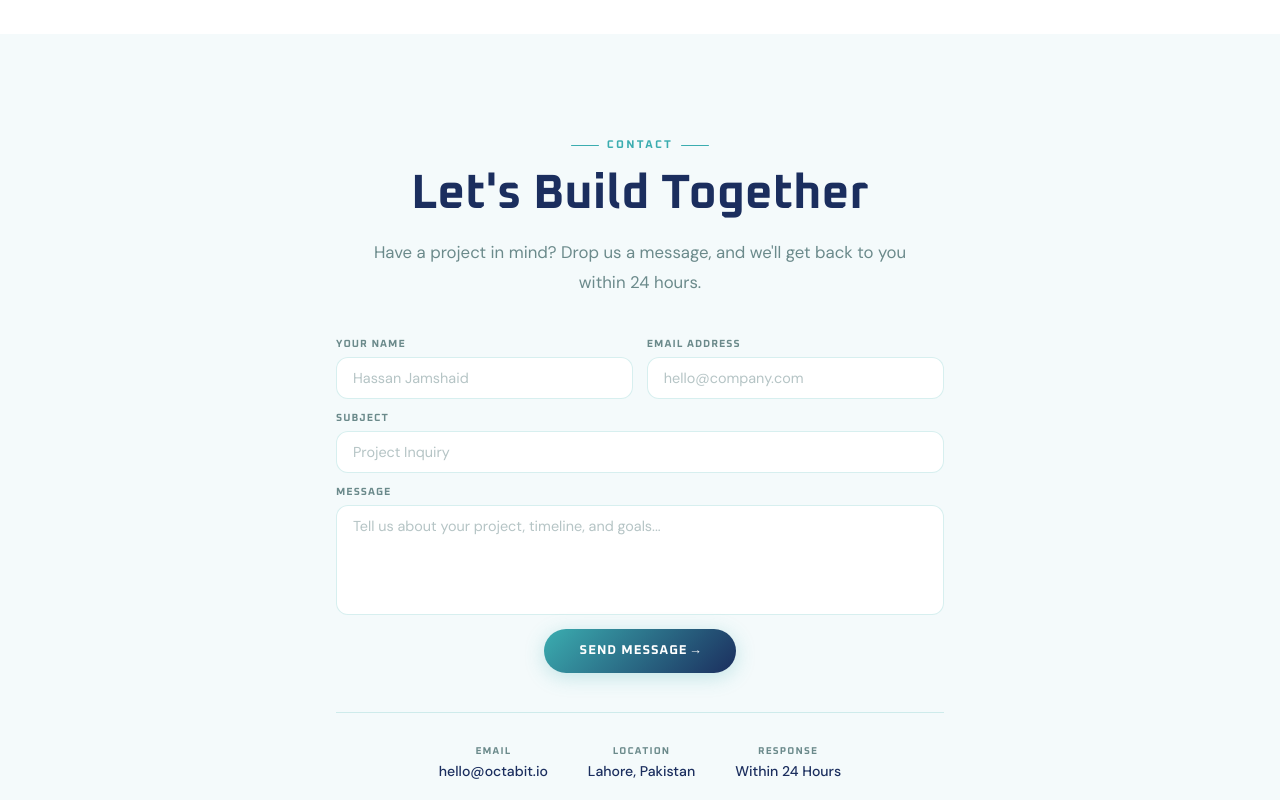
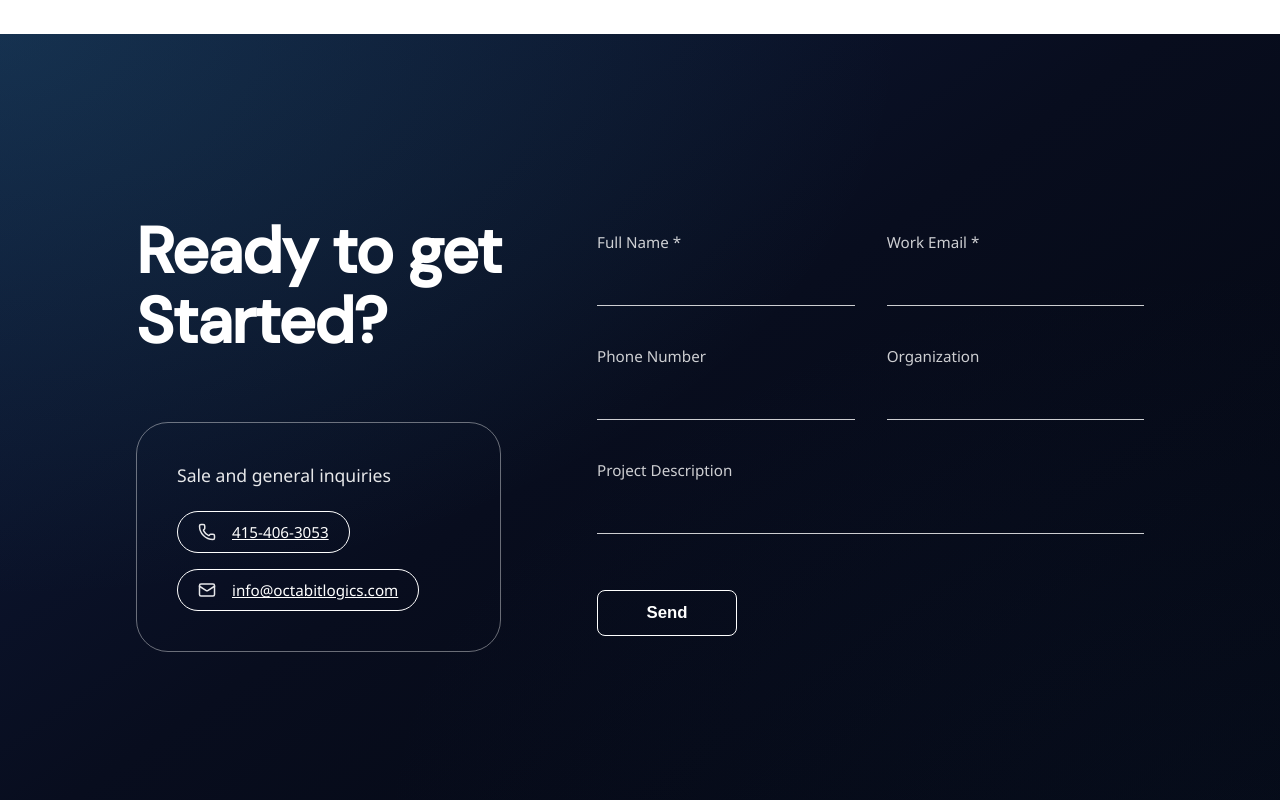
Before and after one commit to hassan-jamshaid10/OctaBitLogics-Portfolio, a Next.js app: page / in a window 1280 px wide. Shown: the part 8200-9000 px from the top of the page. Built offline with nearby package versions, Linux system fonts and the light colour scheme.

Commit message:
integrated mailer send for emails in contact form

```diff
--- /dev/null
+++ b/src/app/actions/sendEmail.ts
@@ -0,0 +1,74 @@
+"use server";
+
+const MAILERSEND_TOKEN = "mlsn.cf21e1b31cd38e45862da4a0325b7abcce59617c6aba8d8c4957d85386f3b0c9";
+const COMPANY_EMAIL = "info@octabitlogics.com";
+
+interface ContactFormData {
+    name: string;
+    email: string;
+    subject: string;
+    message: string;
+}
+
+export async function sendEmail(formData: ContactFormData) {
+    // Basic validation
+    if (!formData.name || !formData.email || !formData.subject || !formData.message) {
+        return { success: false, error: "Please fill out all fields." };
+    }
+
+    try {
+        const response = await fetch("https://api.mailersend.com/v1/email", {
+            method: "POST",
+            headers: {
+                "Content-Type": "application/json",
+                "X-Requested-With": "XMLHttpRequest",
+                Authorization: `Bearer ${MAILERSEND_TOKEN}`,
+            },
+            body: JSON.stringify({
+                from: {
+                    email: "MS_p5j6Fm@test-86org8ezr80gew13.mlsender.net",
+                    name: `${formData.name} via PortFolio`,
+                },
+                to: [
+                    {
+                        email: COMPANY_EMAIL,
+                        name: "OctaBitLogics Admin",
+                    },
+                ],
+                reply_to: {
+                    email: formData.email,
+                    name: formData.name,
+                },
+                subject: `[PortFolio Inquiry] ${formData.subject}`,
+                text: `New message from: ${formData.name}\nEmail: ${formData.email}\n\nSubject: ${formData.subject}\n\nMessage:\n${formData.message}`,
+                html: `
+          <div style="font-family: sans-serif; padding: 20px; color: #1B2E5E;">
+            <h2 style="color: #3BADB0;">New Contact Form Submission</h2>
+            <p><strong>From:</strong> ${formData.name} (${formData.email})</p>
+            <p><strong>Subject:</strong> ${formData.subject}</p>
+            <hr style="border: none; border-top: 1px solid #ddd; margin: 20px 0;" />
+            <div style="background: #f8fcfc; padding: 15px; border-radius: 8px; border-left: 4px solid #3BADB0;">
+              <p style="white-space: pre-wrap;">${formData.message}</p>
+            </div>
+            <p style="font-size: 12px; color: #666; margin-top: 30px;">
+              Sent from OctaBitLogics Portfolio Contact Form
+            </p>
+          </div>
+        `,
+            }),
+        });
+
+        const result = await response.json().catch(() => ({}));
+        console.log("MailerSend API Raw Response:", result);
+
+        if (!response.ok) {
+            console.error("MailerSend Error Details:", result);
+            return { success: false, error: result.message || "MailerSend rejected the request." };
+        }
+
+        return { success: true };
+    } catch (error) {
+        console.error("Server Action Error:", error);
+        return { success: false, error: "Something went wrong. Please try again later." };
+    }
+}
--- a/src/components/Footer.tsx
+++ b/src/components/Footer.tsx
@@ -534,7 +534,7 @@ export default function Footer() {
                         </div>
                         <div className="ftr-contact-row">
                             <IconMail />
-                            <a href="mailto:hello@octabitlogics.com">hello@octabitlogics.com</a>
+                            <a href="mailto:info@octabitlogics.com">info@octabitlogics.com</a>
                         </div>
                     </div>
 
--- a/src/components/contact.tsx
+++ b/src/components/contact.tsx
@@ -1,206 +1,289 @@
 "use client";
 
 import { useState } from "react";
+import { Send, CheckCircle2, AlertCircle, Loader2, Mail, Phone } from "lucide-react";
+import { motion, AnimatePresence } from "framer-motion";
 import ScrollReveal from "./ScrollReveal";
+import { sendEmail } from "../app/actions/sendEmail";
 
 export default function Contact() {
-  const [sent, setSent] = useState(false);
+  const [isSubmitting, setIsSubmitting] = useState(false);
+  const [status, setStatus] = useState<"idle" | "success" | "error">("idle");
+  const [errorMessage, setErrorMessage] = useState("");
 
-  const handleSubmit = () => {
-    setSent(true);
-    setTimeout(() => setSent(false), 3500);
+  const handleSubmit = async (e: React.FormEvent<HTMLFormElement>) => {
+    e.preventDefault();
+    setIsSubmitting(true);
+    setStatus("idle");
+
+    const formData = new FormData(e.currentTarget);
+    const data = {
+      name: formData.get("name") as string,
+      email: formData.get("email") as string,
+      subject: formData.get("subject") as string || "General Inquiry",
+      message: formData.get("message") as string,
+    };
+
+    try {
+      const result = await sendEmail(data);
+      if (result.success) {
+        setStatus("success");
+        (e.target as HTMLFormElement).reset();
+      } else {
+        setStatus("error");
+        setErrorMessage(result.error as string || "MailerSend rejected the request.");
+      }
+    } catch (err) {
+      setStatus("error");
+      setErrorMessage("Something went wrong connecting to the server.");
+    } finally {
+      setIsSubmitting(false);
+      setTimeout(() => setStatus("idle"), 6000);
+    }
   };
 
   return (
-    <section id="contact">
+    <section id="contact" className="dr-container">
       <style>{`
-        #contact { background: var(--off-white); }
-
-        .contact-inner {
-          max-width: 640px;
-          width: 100%;
-          padding: 0 1rem;
-          text-align: center;
+        .dr-container {
+          background: linear-gradient(145deg, #0f1c3f 0%, #080d1e 48%, #03060e 100%);
+          padding: 8rem 0;
+          position: relative;
+          overflow: hidden;
+          color: #ffffff;
+          font-family: 'Segoe UI', 'Helvetica Neue', Arial, sans-serif;
         }
 
-        .contact-inner {
-          max-width: 640px;
-          width: 100%;
-          padding: 0 1rem;
-          text-align: center;
+        /* Subtle animated mesh for Day-to-Night feel */
+        .dr-bg-mesh {
+          position: absolute; inset: 0;
+          background: radial-gradient(at 0% 0%, rgba(59,173,176,0.15) 0%, transparent 50%),
+                      radial-gradient(at 100% 100%, rgba(31,64,128,0.1) 0%, transparent 50%);
+          pointer-events: none;
+          z-index: 0;
         }
 
-        .contact-form {
-          margin-top: 2.5rem;
+        .dr-inner {
+          position: relative; z-index: 1;
+          max-width: 1200px;
+          margin: 0 auto;
+          padding: 0 2.5rem;
+          display: grid;
+          grid-template-columns: 1fr 1.5fr;
+          gap: 6rem;
+          align-items: center;
+        }
+
+        /* ── Left Side: Heading + Contact Box ── */
+        .dr-left {
           display: flex;
           flex-direction: column;
-          gap: 0.85rem;
+          gap: 3rem;
         }
-        .form-row { display: flex; gap: 0.85rem; }
 
-        .form-field {
+        .dr-heading {
+          font-family: 'DM Sans', sans-serif;
+          font-size: clamp(2.5rem, 5vw, 4rem);
+          font-weight: 700;
+          line-height: 1.1;
+          letter-spacing: -0.02em;
+          color: #ffffff;
+        }
+
+        .dr-contact-box {
+          border: 1px solid rgba(255, 255, 255, 0.4);
+          border-radius: 32px;
+          padding: 2.5rem;
           display: flex;
           flex-direction: column;
-          gap: 0.35rem;
-          flex: 1;
-          text-align: left;
+          gap: 2rem;
+          max-width: 440px;
         }
 
-        .form-label {
-          font-family: 'Oxanium', monospace;
-          font-size: 0.65rem;
-          font-weight: 700;
-          letter-spacing: 0.1em;
-          text-transform: uppercase;
-          color: var(--text-muted);
+        .dr-box-title {
+          font-weight: 500;
+          font-size: 1.1rem;
+          margin-bottom: 0.5rem;
+          color: rgba(255, 255, 255, 0.9);
         }
 
-        .form-input,
-        .form-textarea {
-          font-family: 'DM Sans', sans-serif;
-          font-size: 0.9rem;
-          color: var(--navy);
-          background: var(--white);
-          border: 1px solid var(--border);
-          border-radius: 12px;
-          padding: 11px 16px;
-          outline: none;
-          transition: border-color 0.2s ease, box-shadow 0.2s ease;
-          width: 100%;
-          resize: none;
+        .dr-contact-row {
+          display: inline-flex;
+          align-items: center;
+          gap: 1rem;
+          border: 1px solid rgba(255, 255, 255, 1);
+          padding: 10px 20px;
+          border-radius: 100px;
+          color: white;
+          font-size: 0.95rem;
+          font-weight: 500;
+          width: fit-content;
+        }
+        .dr-contact-row svg { opacity: 0.9; }
+
+        /* ── Right Side: Minimalist Form ── */
+        .dr-form {
+          display: grid;
+          grid-template-columns: 1fr 1fr;
+          gap: 2.5rem 2rem;
         }
 
-        .form-input::placeholder,
-        .form-textarea::placeholder { color: rgba(107,138,139,0.5); }
+        .dr-span { grid-column: 1 / -1; }
 
-        .form-input:focus,
-        .form-textarea:focus {
-          border-color: var(--teal);
-          box-shadow: 0 0 0 3px rgba(59,173,176,0.1);
+        .dr-group {
+          display: flex;
+          flex-direction: column;
+          gap: 0.75rem;
         }
 
-        .form-textarea { min-height: 110px; }
-
-        .form-submit {
-          font-family: 'Oxanium', monospace;
-          font-size: 0.8rem;
-          font-weight: 700;
-          letter-spacing: 0.08em;
-          text-transform: uppercase;
-          background: linear-gradient(135deg, var(--teal), var(--navy));
-          color: var(--white);
-          border: none;
-          padding: 14px 36px;
-          border-radius: 100px;
-          cursor: pointer;
-          align-self: center;
-          transition: all 0.3s ease;
-          box-shadow: 0 4px 20px rgba(59,173,176,0.28);
-          position: relative;
-          overflow: hidden;
-        }
-
-        .form-submit:hover {
-          transform: translateY(-2px);
-          box-shadow: 0 8px 32px rgba(59,173,176,0.38);
-        }
-
-        .form-submit.sent {
-          background: linear-gradient(135deg, #2dab6e, #1B6E45);
-          box-shadow: 0 4px 20px rgba(45,171,110,0.3);
-        }
-
-        /* Bottom info row */
-        .contact-info {
-          margin-top: 2.5rem;
-          padding-top: 2rem;
-          border-top: 1px solid var(--border);
-          display: flex;
-          justify-content: center;
-          gap: 2.5rem;
-          flex-wrap: wrap;
-        }
-
-        .info-item {
-          display: flex;
-          flex-direction: column;
-          align-items: center;
-          gap: 0.3rem;
-        }
-
-        .info-label {
-          font-family: 'Oxanium', monospace;
-          font-size: 0.62rem;
-          font-weight: 700;
-          letter-spacing: 0.12em;
-          text-transform: uppercase;
-          color: var(--text-muted);
-        }
-
-        .info-value {
-          font-size: 0.88rem;
-          color: var(--navy);
+        .dr-label {
+          font-size: 0.95rem;
+          color: rgba(255, 255, 255, 0.8);
           font-weight: 500;
         }
 
-        @media (max-width: 500px) {
-          .form-row { flex-direction: column; }
+        .dr-input {
+          background: transparent;
+          border: none;
+          border-bottom: 1px solid rgba(255, 255, 255, 0.8);
+          padding: 10px 0;
+          color: white;
+          font-size: 1.1rem;
+          outline: none;
+          transition: border-color 0.3s ease;
+        }
+        .dr-input:focus {
+          border-color: #3BADB0;
+        }
+
+        .dr-btn-wrap {
+          margin-top: 1rem;
+        }
+
+        .dr-submit-btn {
+          background: transparent;
+          border: 1.5px solid white;
+          color: white;
+          padding: 12px 40px;
+          border-radius: 8px;
+          font-weight: 600;
+          font-size: 1.05rem;
+          cursor: pointer;
+          transition: all 0.25s ease;
+          display: flex;
+          align-items: center;
+          justify-content: center;
+          gap: 0.75rem;
+          min-width: 140px;
+        }
+        .dr-submit-btn:hover:not(:disabled) {
+          background: #ffffff;
+          color: #1B2E5E;
+        }
+        .dr-submit-btn:disabled {
+          opacity: 0.6;
+          cursor: wait;
+        }
+
+        .dr-status-msg {
+          margin-top: 1.5rem;
+          font-weight: 500;
+          display: flex;
+          align-items: center;
+          gap: 0.5rem;
+        }
+
+        @media (max-width: 1024px) {
+          .dr-inner { grid-template-columns: 1fr; gap: 4rem; text-align: center; }
+          .dr-left { align-items: center; }
+          .dr-contact-box { width: 100%; max-width: 500px; padding: 2rem; }
+          .dr-group { align-items: center; }
+          .dr-input { width: 100%; text-align: center; }
+          .dr-btn-wrap { display: flex; justify-content: center; }
+        }
+
+        @media (max-width: 600px) {
+          .dr-form { grid-template-columns: 1fr; gap: 2rem; }
+          .dr-container { padding: 4rem 0 6rem; }
+          .dr-inner { padding: 0 1.5rem; }
         }
       `}</style>
 
-      <div className="contact-inner">
-        <ScrollReveal className="contact-header">
-          <div className="section-tag">Contact</div>
-          <h2>Let's Build Together</h2>
-          <p className="lead">
-            Have a project in mind? Drop us a message, and we'll get back to you within 24 hours.
-          </p>
-        </ScrollReveal>
+      <div className="dr-bg-mesh" />
 
-        <ScrollReveal delay={0.2} className="contact-form">
-          <div className="form-row">
-            <div className="form-field">
-              <label className="form-label">Your Name</label>
-              <input className="form-input" type="text" placeholder="Hassan Jamshaid" />
+      <div className="dr-inner">
+        {/* Left Section */}
+        <div className="dr-left">
+          <ScrollReveal>
+            <h2 className="dr-heading">Ready to get<br />Started?</h2>
+          </ScrollReveal>
+
+          <ScrollReveal delay={0.2} className="dr-contact-box">
+            <div>
+              <p className="dr-box-title">Sale and general inquiries</p>
+              <div style={{ display: 'flex', flexDirection: 'column', gap: '1rem', marginTop: '1.5rem' }}>
+                <a href="tel:+14154063053" className="dr-contact-row">
+                  <Phone size={18} /> 415-406-3053
+                </a>
+                <a href="mailto:info@octabitlogics.com" className="dr-contact-row">
+                  <Mail size={18} /> info@octabitlogics.com
+                </a>
+              </div>
             </div>
-            <div className="form-field">
-              <label className="form-label">Email Address</label>
-              <input className="form-input" type="email" placeholder="hello@company.com" />
+          </ScrollReveal>
+        </div>
+
+        {/* Right Section: Form */}
+        <ScrollReveal delay={0.3} className="dr-right">
+          <form className="dr-form" onSubmit={handleSubmit}>
+            <div className="dr-group">
+              <label className="dr-label">Full Name *</label>
+              <input name="name" className="dr-input" type="text" placeholder="" required disabled={isSubmitting} />
             </div>
-          </div>
 
-          <div className="form-field">
-            <label className="form-label">Subject</label>
-            <input className="form-input" type="text" placeholder="Project Inquiry" />
-          </div>
+            <div className="dr-group">
+              <label className="dr-label">Work Email *</label>
+              <input name="email" className="dr-input" type="email" placeholder="" required disabled={isSubmitting} />
+            </div>
 
-          <div className="form-field">
-            <label className="form-label">Message</label>
-            <textarea
-              className="form-textarea"
-              placeholder="Tell us about your project, timeline, and goals..."
-            />
-          </div>
+            <div className="dr-group">
+              <label className="dr-label">Phone Number</label>
+              <input name="subject" className="dr-input" type="text" placeholder="" disabled={isSubmitting} />
+            </div>
 
-          <button
-            className={`form-submit${sent ? " sent" : ""}`}
-            onClick={handleSubmit}
-          >
-            {sent ? "✓ Message Sent!" : "Send Message →"}
-          </button>
-        </ScrollReveal>
+            <div className="dr-group">
+              <label className="dr-label">Organization</label>
+              <input className="dr-input" type="text" placeholder="" disabled={isSubmitting} />
+            </div>
 
-        <ScrollReveal delay={0.4} className="contact-info">
-          {[
-            { label: "Email",    value: "hello@octabit.io" },
-            { label: "Location", value: "Lahore, Pakistan" },
-            { label: "Response", value: "Within 24 Hours" },
-          ].map((i) => (
-            <div className="info-item" key={i.label}>
-              <span className="info-label">{i.label}</span>
-              <span className="info-value">{i.value}</span>
+            <div className="dr-group dr-span">
+              <label className="dr-label">Project Description</label>
+              <input name="message" className="dr-input" type="text" placeholder="" required disabled={isSubmitting} />
             </div>
-          ))}
+
+            <div className="dr-span dr-btn-wrap">
+              <button
+                type="submit"
+                className="dr-submit-btn"
+                disabled={isSubmitting || status === "success"}
+              >
+                {isSubmitting ? <Loader2 size={18} className="animate-spin" /> : "Send"}
+              </button>
+
+              <AnimatePresence>
+                {status === "success" && (
+                  <motion.div initial={{ opacity: 0, y: 10 }} animate={{ opacity: 1, y: 0 }} className="dr-status-msg" style={{ color: '#3BADB0' }}>
+                    <CheckCircle2 size={18} /> Message Sent Successfully!
+                  </motion.div>
+                )}
+                {status === "error" && (
+                  <motion.div initial={{ opacity: 0, y: 10 }} animate={{ opacity: 1, y: 0 }} className="dr-status-msg" style={{ color: '#ef4444' }}>
+                    <AlertCircle size={18} /> {errorMessage}
+                  </motion.div>
+                )}
+              </AnimatePresence>
+            </div>
+          </form>
         </ScrollReveal>
       </div>
     </section>
```
